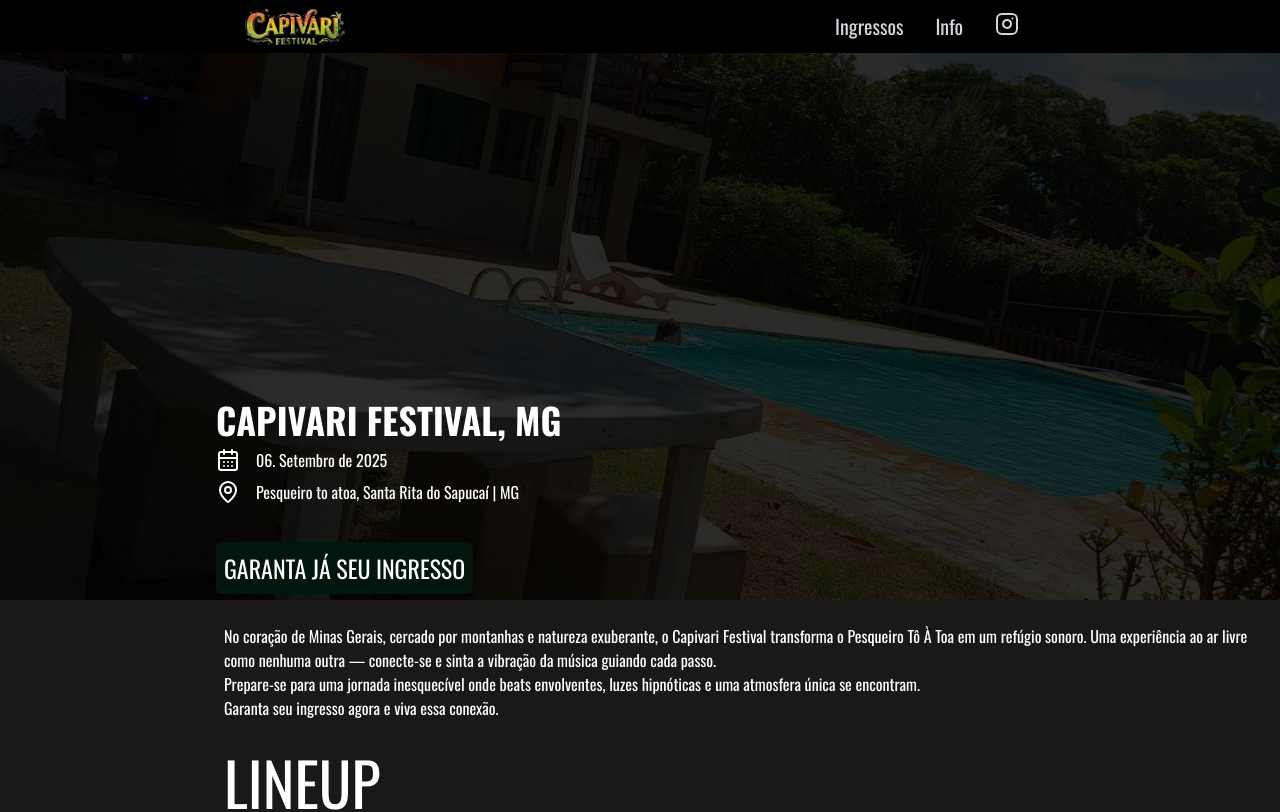
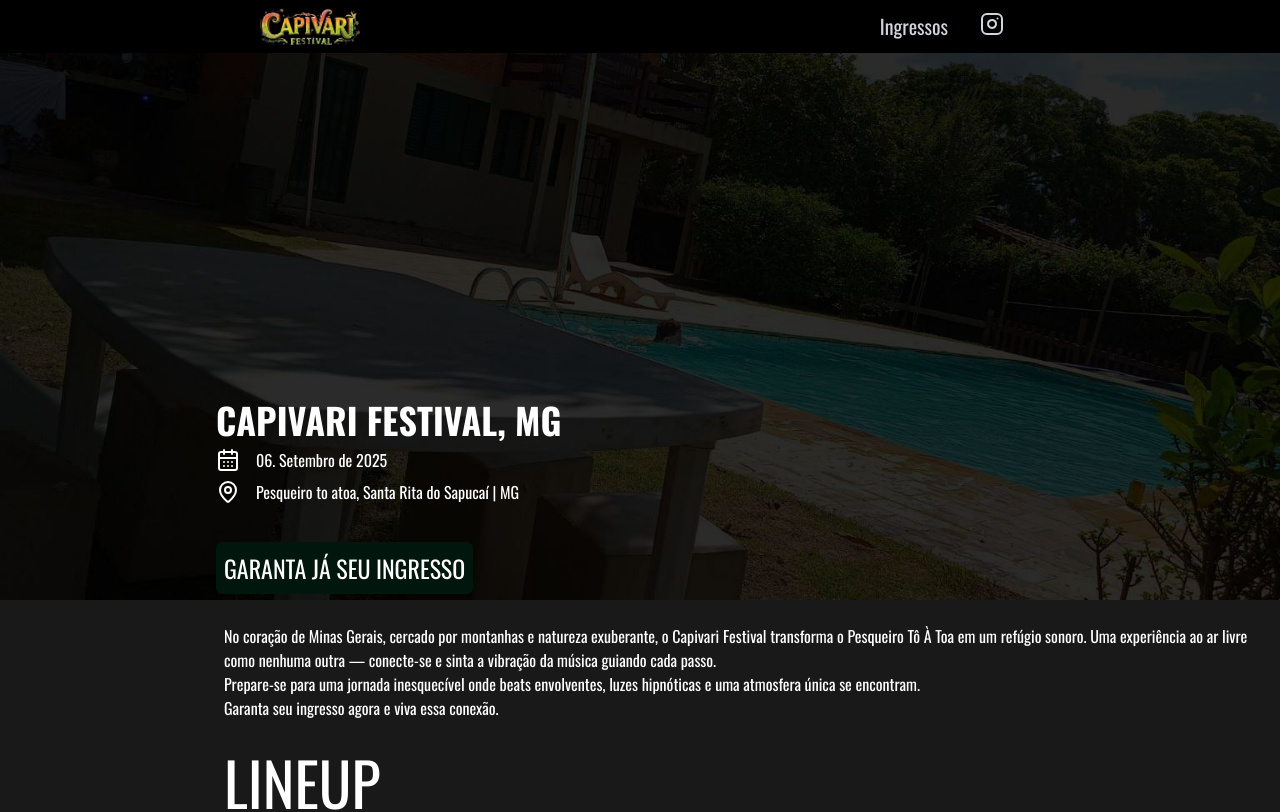
Before and after one commit to RodrigoVitor12/capivari_festival, a React app: page / in a window 1280 px wide. Shown: the top 812 px of the page. Built offline with nearby package versions, Linux system fonts and the light colour scheme; the HTML template or start-up script is replaced by a standard one; a web font is replaced by a local one.

Commit message:
removendo link

```diff
--- a/src/App.tsx
+++ b/src/App.tsx
@@ -22,9 +22,6 @@
               <a target="_blank" href={ticketURL}>Ingressos</a>
             </li>
             <li>
-              <a href="#">Info</a>
-            </li>
-            <li>
               <a href="https://www.instagram.com/capivarifestival/" target="_blank"><Instagram /></a>
             </li>
           </ul>
```
